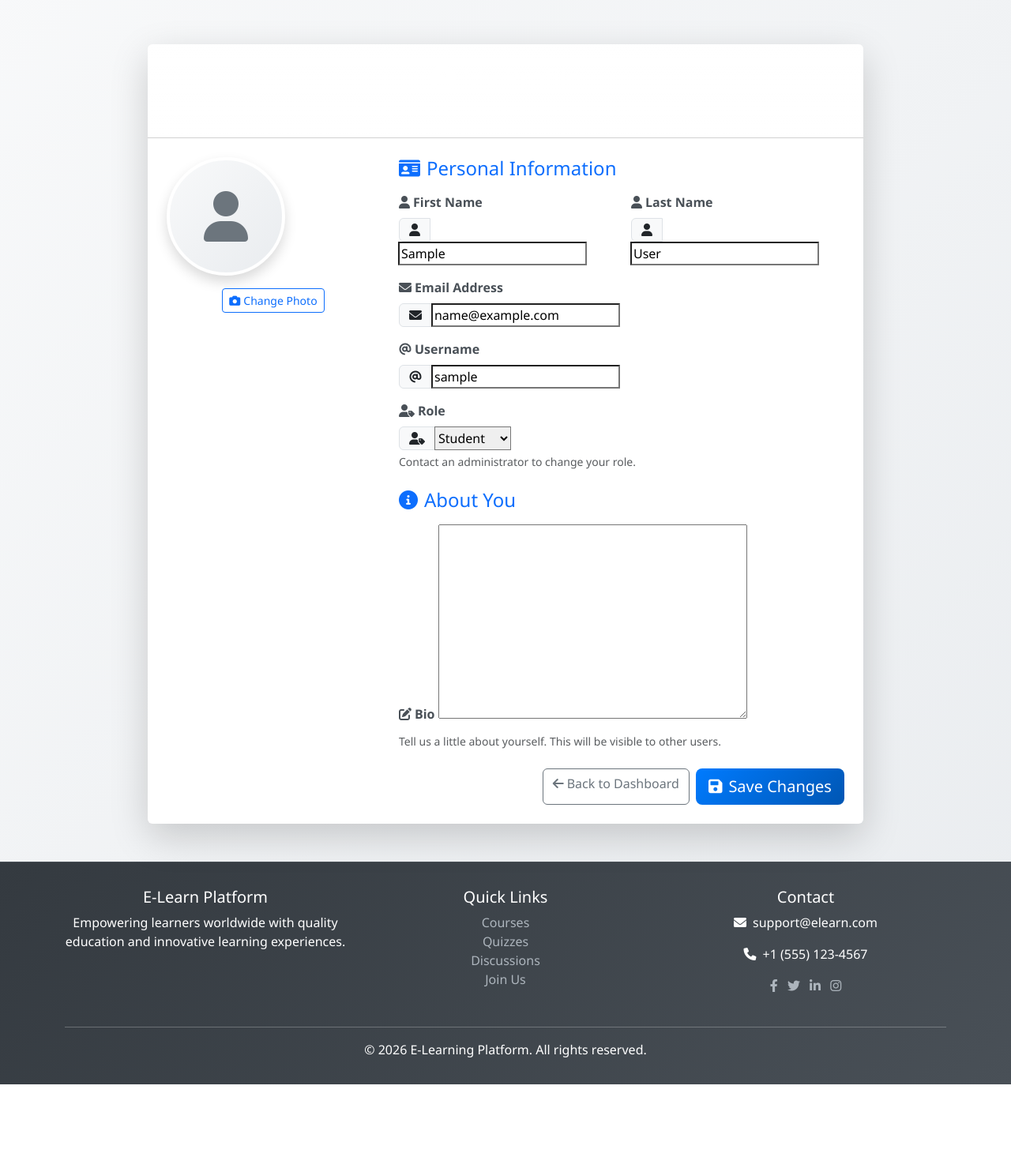
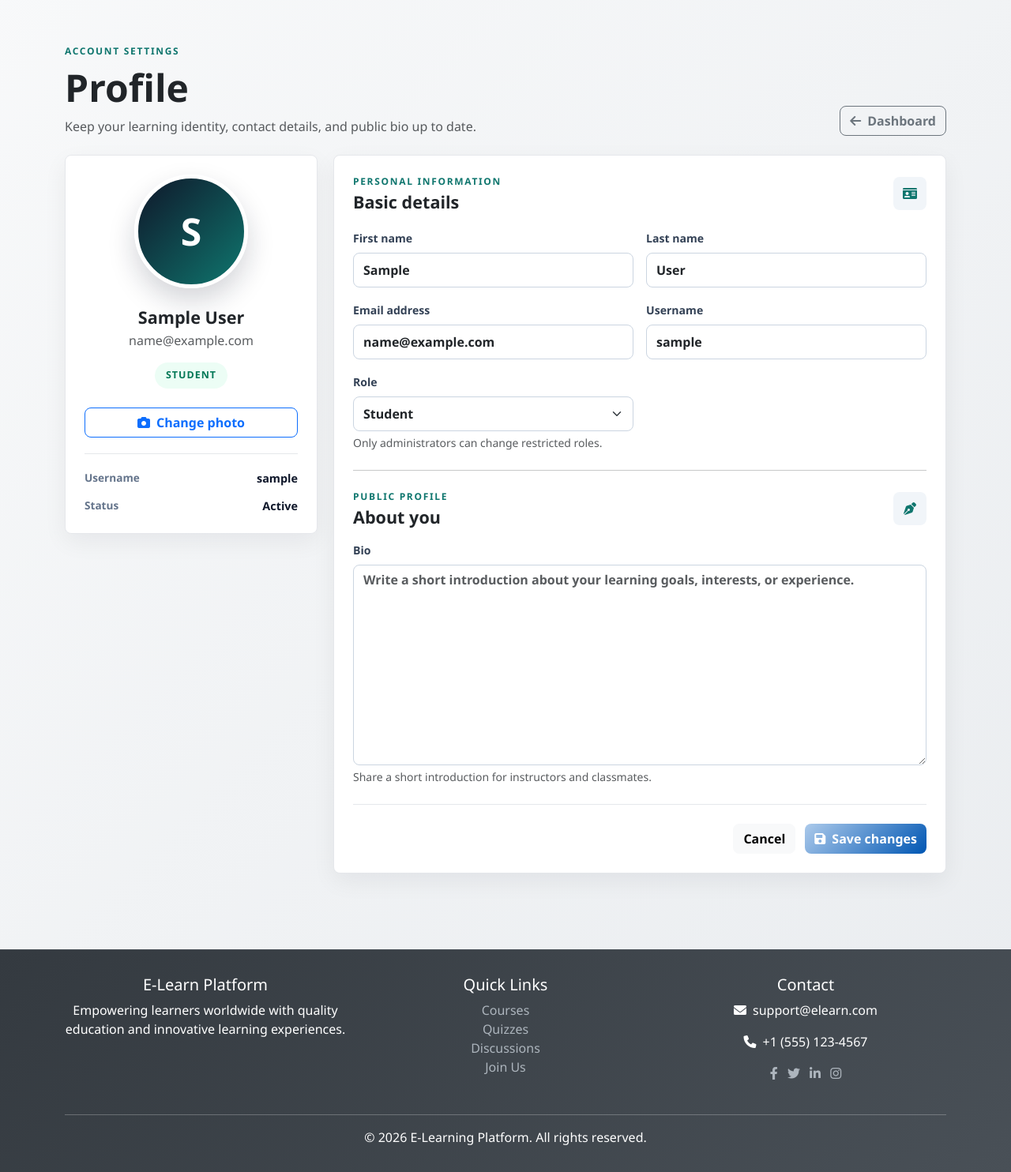
Before and after one commit to moni-rem/python-final, a Django app: page /accounts/profile/ in a window 1280 px wide. Shown: the part 62-1546 px from the top of the page at 79% size. Before the commit the page ends 1435 px from the top, so only its background shows below. Run offline with Django 5.2, Linux system fonts and the light colour scheme; the visitor is signed in with stand-in values (Sample User, id 1); data comes from the database, SQL or seed files in the repository.

Commit message:
re design profile

```diff
--- a/accounts/forms.py
+++ b/accounts/forms.py
@@ -53,6 +53,24 @@ class UserProfileUpdateForm(forms.ModelForm):
             self.fields['username'].initial = self.instance.user.username
             self.fields['role'].initial = self.instance.user.role
 
+        placeholders = {
+            'first_name': 'First name',
+            'last_name': 'Last name',
+            'email': 'you@example.com',
+            'username': 'Username',
+            'bio': 'Write a short introduction about your learning goals, interests, or experience.',
+        }
+
+        for name, field in self.fields.items():
+            css_class = 'form-select' if name == 'role' else 'form-control'
+            if name == 'avatar':
+                css_class = 'form-control'
+
+            field.widget.attrs.update({
+                'class': css_class,
+                'placeholder': placeholders.get(name, ''),
+            })
+
         # Disable role field for non-admin users
         if user and not (user.role == 'admin' or user.is_staff or user.is_superuser):
             self.fields['role'].disabled = True
--- a/templates/accounts/profile.html
+++ b/templates/accounts/profile.html
@@ -1,232 +1,373 @@
 {% extends 'base.html' %}
 {% block title %}Profile - E-Learning Platform{% endblock %}
 {% block content %}
-<div class="container my-5">
-    <div class="row justify-content-center">
-        <div class="col-lg-10">
-            <div class="card shadow-lg border-0">
-                <div class="card-header bg-gradient text-white text-center py-4">
-                    <h2 class="mb-0"><i class="fas fa-user-circle me-2"></i>My Profile</h2>
-                    <p class="mb-0 mt-2">Manage your account information and preferences</p>
+<div class="profile-page py-4 py-lg-5">
+    <div class="profile-shell">
+        <div class="profile-heading">
+            <div>
+                <p class="eyebrow mb-2">Account settings</p>
+                <h1 class="mb-2">Profile</h1>
+                <p class="text-muted mb-0">Keep your learning identity, contact details, and public bio up to date.</p>
             </div>
-                <div class="card-body p-4">
-                    <div class="row">
-                        <!-- Profile Picture Section -->
-                        <div class="col-md-4 text-center mb-4">
-                            <div class="profile-avatar-container">
-                                {% if profile.avatar %}
-                                    <img src="{{ profile.avatar.url }}" alt="Profile Avatar" class="profile-avatar img-fluid rounded-circle shadow" id="avatar-preview">
-                                {% else %}
-                                    <div class="profile-avatar-placeholder rounded-circle shadow d-flex align-items-center justify-content-center bg-light" id="avatar-preview">
-                                        <i class="fas fa-user fa-4x text-secondary"></i>
-                                    </div>
-                                {% endif %}
-                                <div class="mt-3">
-                                    <label for="{{ form.avatar.id_for_label }}" class="btn btn-outline-primary btn-sm">
-                                        <i class="fas fa-camera me-1"></i>Change Photo
-                                    </label>
-                                </div>
-                            </div>
+            <a href="{% url 'dashboard' %}" class="btn btn-outline-secondary">
+                <i class="fas fa-arrow-left me-2"></i>Dashboard
+            </a>
         </div>
 
-                        <!-- Profile Form Section -->
-                        <div class="col-md-8">
-                            <form method="post" enctype="multipart/form-data" class="profile-form">
+        <form method="post" enctype="multipart/form-data" class="profile-grid">
             {% csrf_token %}
 
-                                <!-- Personal Information -->
-                                <div class="mb-4">
-                                    <h4 class="mb-3 text-primary"><i class="fas fa-id-card me-2"></i>Personal Information</h4>
-                                    <div class="row">
-                                        <div class="col-md-6 mb-3">
-                                            <label for="{{ form.first_name.id_for_label }}" class="form-label fw-bold">
-                                                <i class="fas fa-user me-1"></i>First Name
-                                            </label>
-                                            <div class="input-group">
-                                                <span class="input-group-text"><i class="fas fa-user"></i></span>
-                                                {{ form.first_name }}
-                                            </div>
-                                            {% if form.first_name.errors %}
-                                                <div class="text-danger small mt-1">
-                                                    {% for error in form.first_name.errors %}{{ error }}{% endfor %}
+            <aside class="profile-panel profile-summary-card">
+                <div class="avatar-wrap">
+                    {% if profile.avatar %}
+                        <img src="{{ profile.avatar.url }}" alt="Profile avatar" class="profile-avatar" id="avatar-preview">
+                    {% else %}
+                        <div class="profile-avatar profile-avatar-placeholder" id="avatar-preview">
+                            <span>{{ user.first_name|first|default:user.username|first|upper }}</span>
                         </div>
                     {% endif %}
                 </div>
-                                        <div class="col-md-6 mb-3">
-                                            <label for="{{ form.last_name.id_for_label }}" class="form-label fw-bold">
-                                                <i class="fas fa-user me-1"></i>Last Name
+
+                <h2 class="mt-4 mb-1">{{ user.get_full_name|default:user.username }}</h2>
+                <p class="text-muted mb-3">{{ user.email|default:"No email added" }}</p>
+                <span class="role-pill">{{ user.get_role_display|default:user.role }}</span>
+
+                <label for="{{ form.avatar.id_for_label }}" class="btn btn-outline-primary w-100 mt-4">
+                    <i class="fas fa-camera me-2"></i>Change photo
                 </label>
-                                            <div class="input-group">
-                                                <span class="input-group-text"><i class="fas fa-user"></i></span>
-                                                {{ form.last_name }}
-                                            </div>
-                                            {% if form.last_name.errors %}
-                                                <div class="text-danger small mt-1">
-                                                    {% for error in form.last_name.errors %}{{ error }}{% endfor %}
+                <div class="d-none">{{ form.avatar }}</div>
+                {% if form.avatar.errors %}
+                    <div class="text-danger small mt-2">
+                        {% for error in form.avatar.errors %}{{ error }}{% endfor %}
                     </div>
                 {% endif %}
+
+                <div class="profile-meta">
+                    <div>
+                        <span>Username</span>
+                        <strong>{{ user.username }}</strong>
+                    </div>
+                    <div>
+                        <span>Status</span>
+                        <strong>{% if user.is_active %}Active{% else %}Inactive{% endif %}</strong>
                     </div>
                 </div>
-                                    <div class="mb-3">
-                                        <label for="{{ form.email.id_for_label }}" class="form-label fw-bold">
-                                            <i class="fas fa-envelope me-1"></i>Email Address
-                                        </label>
-                                        <div class="input-group">
-                                            <span class="input-group-text"><i class="fas fa-envelope"></i></span>
-                                            {{ form.email }}
+            </aside>
+
+            <section class="profile-panel">
+                <div class="section-title">
+                    <div>
+                        <p class="eyebrow mb-1">Personal information</p>
+                        <h2>Basic details</h2>
                     </div>
-                                        {% if form.email.errors %}
-                                            <div class="text-danger small mt-1">
-                                                {% for error in form.email.errors %}{{ error }}{% endfor %}
+                    <i class="fas fa-id-card"></i>
                 </div>
+
+                <div class="row g-3">
+                    <div class="col-md-6">
+                        <label for="{{ form.first_name.id_for_label }}" class="form-label">First name</label>
+                        {{ form.first_name }}
+                        {% if form.first_name.errors %}
+                            <div class="text-danger small mt-1">{% for error in form.first_name.errors %}{{ error }}{% endfor %}</div>
                         {% endif %}
                     </div>
-                                    <div class="mb-3">
-                                        <label for="{{ form.username.id_for_label }}" class="form-label fw-bold">
-                                            <i class="fas fa-at me-1"></i>Username
-                                        </label>
-                                        <div class="input-group">
-                                            <span class="input-group-text"><i class="fas fa-at"></i></span>
-                                            {{ form.username }}
-                                        </div>
-                                        {% if form.username.errors %}
-                                            <div class="text-danger small mt-1">
-                                                {% for error in form.username.errors %}{{ error }}{% endfor %}
-                                            </div>
+                    <div class="col-md-6">
+                        <label for="{{ form.last_name.id_for_label }}" class="form-label">Last name</label>
+                        {{ form.last_name }}
+                        {% if form.last_name.errors %}
+                            <div class="text-danger small mt-1">{% for error in form.last_name.errors %}{{ error }}{% endfor %}</div>
                         {% endif %}
                     </div>
-                                    <div class="mb-3">
-                                        <label for="{{ form.role.id_for_label }}" class="form-label fw-bold">
-                                            <i class="fas fa-user-tag me-1"></i>Role
-                                        </label>
-                                        <div class="input-group">
-                                            <span class="input-group-text"><i class="fas fa-user-tag"></i></span>
+                    <div class="col-md-6">
+                        <label for="{{ form.email.id_for_label }}" class="form-label">Email address</label>
+                        {{ form.email }}
+                        {% if form.email.errors %}
+                            <div class="text-danger small mt-1">{% for error in form.email.errors %}{{ error }}{% endfor %}</div>
+                        {% endif %}
+                    </div>
+                    <div class="col-md-6">
+                        <label for="{{ form.username.id_for_label }}" class="form-label">Username</label>
+                        {{ form.username }}
+                        {% if form.username.errors %}
+                            <div class="text-danger small mt-1">{% for error in form.username.errors %}{{ error }}{% endfor %}</div>
+                        {% endif %}
+                    </div>
+                    <div class="col-md-6">
+                        <label for="{{ form.role.id_for_label }}" class="form-label">Role</label>
                         {{ form.role }}
-                                        </div>
-                                        <div class="form-text">Contact an administrator to change your role.</div>
+                        <div class="form-text">Only administrators can change restricted roles.</div>
                         {% if form.role.errors %}
-                                            <div class="text-danger small mt-1">
-                                                {% for error in form.role.errors %}{{ error }}{% endfor %}
-                                            </div>
+                            <div class="text-danger small mt-1">{% for error in form.role.errors %}{{ error }}{% endfor %}</div>
                         {% endif %}
                     </div>
                 </div>
 
-                                <!-- About Section -->
-                                <div class="mb-4">
-                                    <h4 class="mb-3 text-primary"><i class="fas fa-info-circle me-2"></i>About You</h4>
-                                    <div class="mb-3">
-                                        <label for="{{ form.bio.id_for_label }}" class="form-label fw-bold">
-                                            <i class="fas fa-edit me-1"></i>Bio
-                                        </label>
+                <hr class="my-4">
+
+                <div class="section-title compact">
+                    <div>
+                        <p class="eyebrow mb-1">Public profile</p>
+                        <h2>About you</h2>
+                    </div>
+                    <i class="fas fa-pen-nib"></i>
+                </div>
+
+                <div>
+                    <label for="{{ form.bio.id_for_label }}" class="form-label">Bio</label>
                     {{ form.bio }}
-                                        <div class="form-text">Tell us a little about yourself. This will be visible to other users.</div>
+                    <div class="form-text">Share a short introduction for instructors and classmates.</div>
                     {% if form.bio.errors %}
-                                            <div class="text-danger small mt-1">
-                                                {% for error in form.bio.errors %}{{ error }}{% endfor %}
-                                            </div>
+                        <div class="text-danger small mt-1">{% for error in form.bio.errors %}{{ error }}{% endfor %}</div>
                     {% endif %}
                 </div>
-                                </div>
 
-                                <!-- Avatar Upload (Hidden but accessible) -->
-                                <div class="d-none">
-                                    {{ form.avatar }}
-                                </div>
-
-                                <!-- Action Buttons -->
-                                <div class="d-flex gap-2 justify-content-end">
-                                    <a href="{% url 'dashboard' %}" class="btn btn-outline-secondary">
-                                        <i class="fas fa-arrow-left me-1"></i>Back to Dashboard
-                                    </a>
-                                    <button type="submit" class="btn btn-primary btn-lg">
-                                        <i class="fas fa-save me-2"></i>Save Changes
+                <div class="profile-actions">
+                    <a href="{% url 'dashboard' %}" class="btn btn-light">Cancel</a>
+                    <button type="submit" class="btn btn-primary">
+                        <i class="fas fa-save me-2"></i>Save changes
                     </button>
                 </div>
+            </section>
         </form>
-                        </div>
-                    </div>
-                </div>
-            </div>
-        </div>
     </div>
 </div>
 
 <style>
-.profile-avatar-container {
-    position: relative;
+.profile-page {
+    min-height: calc(100vh - 70px);
 }
 
-.profile-avatar, .profile-avatar-placeholder {
-    width: 150px;
-    height: 150px;
+.profile-shell {
+    max-width: 1120px;
+    margin: 0 auto;
+}
+
+.profile-heading {
+    display: flex;
+    align-items: flex-end;
+    justify-content: space-between;
+    gap: 1rem;
+    margin-bottom: 1.5rem;
+}
+
+.profile-heading h1 {
+    font-size: clamp(2rem, 4vw, 3rem);
+    font-weight: 800;
+    letter-spacing: 0;
+}
+
+.eyebrow {
+    color: #0f766e;
+    font-size: 0.75rem;
+    font-weight: 800;
+    letter-spacing: 0.14em;
+    text-transform: uppercase;
+}
+
+.profile-grid {
+    display: grid;
+    grid-template-columns: 320px minmax(0, 1fr);
+    gap: 1.25rem;
+    align-items: start;
+}
+
+.profile-panel {
+    background: #fff;
+    border: 1px solid #e5e7eb;
+    border-radius: 8px;
+    box-shadow: 0 10px 30px rgba(15, 23, 42, 0.06);
+    padding: 1.5rem;
+}
+
+.profile-summary-card {
+    position: sticky;
+    top: 92px;
+    text-align: center;
+}
+
+.avatar-wrap {
+    display: flex;
+    justify-content: center;
+}
+
+.profile-avatar {
+    width: 144px;
+    height: 144px;
+    border-radius: 50%;
     object-fit: cover;
-    border: 4px solid #fff;
-    box-shadow: 0 4px 8px rgba(0, 0, 0, 0.1);
+    border: 5px solid #fff;
+    box-shadow: 0 16px 34px rgba(15, 23, 42, 0.18);
 }
 
 .profile-avatar-placeholder {
-    background: linear-gradient(135deg, #f8f9fa 0%, #e9ecef 100%);
+    display: flex;
+    align-items: center;
+    justify-content: center;
+    background: linear-gradient(135deg, #0f172a, #0f766e);
+    color: #fff;
 }
 
-.card-header.bg-gradient {
-    background: linear-gradient(135deg, #667eea 0%, #764ba2 100%);
+.profile-avatar-placeholder span {
+    font-size: 3rem;
+    font-weight: 800;
 }
 
-.input-group-text {
-    background: #f8f9fa;
-    border-color: #dee2e6;
+.profile-summary-card h2 {
+    font-size: 1.35rem;
+    font-weight: 800;
 }
 
-.form-control:focus {
-    border-color: #667eea;
-    box-shadow: 0 0 0 0.2rem rgba(102, 126, 234, 0.25);
+.role-pill {
+    display: inline-flex;
+    align-items: center;
+    border-radius: 999px;
+    background: #ecfdf5;
+    color: #047857;
+    padding: 0.45rem 0.85rem;
+    font-size: 0.78rem;
+    font-weight: 800;
+    text-transform: uppercase;
+    letter-spacing: 0.08em;
 }
 
-.btn-outline-primary:hover {
-    background-color: #667eea;
-    border-color: #667eea;
+.profile-meta {
+    margin-top: 1.25rem;
+    padding-top: 1.25rem;
+    border-top: 1px solid #e5e7eb;
+    display: grid;
+    gap: 0.85rem;
+    text-align: left;
 }
 
-.profile-form .form-label {
-    color: #495057;
-    margin-bottom: 0.5rem;
+.profile-meta div {
+    display: flex;
+    justify-content: space-between;
+    gap: 1rem;
 }
 
-@media (max-width: 768px) {
-    .profile-avatar, .profile-avatar-placeholder {
-        width: 120px;
-        height: 120px;
+.profile-meta span {
+    color: #64748b;
+    font-size: 0.85rem;
+    font-weight: 700;
 }
 
-    .card-header h2 {
-        font-size: 1.5rem;
+.profile-meta strong {
+    color: #0f172a;
+    font-size: 0.9rem;
+}
+
+.section-title {
+    display: flex;
+    align-items: center;
+    justify-content: space-between;
+    gap: 1rem;
+    margin-bottom: 1.25rem;
+}
+
+.section-title.compact {
+    margin-bottom: 1rem;
+}
+
+.section-title h2 {
+    margin: 0;
+    font-size: 1.35rem;
+    font-weight: 800;
+}
+
+.section-title > i {
+    width: 42px;
+    height: 42px;
+    display: inline-flex;
+    align-items: center;
+    justify-content: center;
+    border-radius: 8px;
+    background: #f1f5f9;
+    color: #0f766e;
+}
+
+.profile-panel .form-label {
+    color: #334155;
+    font-size: 0.88rem;
+    font-weight: 800;
+}
+
+.profile-panel .form-control,
+.profile-panel .form-select {
+    min-height: 44px;
+    border-color: #cbd5e1;
+    border-radius: 8px;
+    font-weight: 600;
+}
+
+.profile-panel textarea.form-control {
+    min-height: 150px;
+}
+
+.profile-panel .form-control:focus,
+.profile-panel .form-select:focus {
+    border-color: #0f766e;
+    box-shadow: 0 0 0 0.2rem rgba(15, 118, 110, 0.14);
+}
+
+.profile-actions {
+    display: flex;
+    justify-content: flex-end;
+    gap: 0.75rem;
+    margin-top: 1.5rem;
+    padding-top: 1.5rem;
+    border-top: 1px solid #e5e7eb;
+}
+
+.profile-actions .btn,
+.profile-heading .btn,
+.profile-summary-card .btn {
+    border-radius: 8px;
+    font-weight: 800;
+}
+
+@media (max-width: 991.98px) {
+    .profile-grid {
+        grid-template-columns: 1fr;
+    }
+
+    .profile-summary-card {
+        position: static;
+    }
+}
+
+@media (max-width: 575.98px) {
+    .profile-heading,
+    .profile-actions {
+        align-items: stretch;
+        flex-direction: column;
     }
 }
 </style>
 
 <script>
-// Avatar preview functionality
-document.getElementById('{{ form.avatar.id_for_label }}').addEventListener('change', function(e) {
+const avatarInput = document.getElementById('{{ form.avatar.id_for_label }}');
+if (avatarInput) {
+    avatarInput.addEventListener('change', function(e) {
         const file = e.target.files[0];
-    if (file) {
+        if (!file) return;
+
         const reader = new FileReader();
-        reader.onload = function(e) {
+        reader.onload = function(event) {
             const preview = document.getElementById('avatar-preview');
             if (preview.tagName === 'IMG') {
-                preview.src = e.target.result;
-            } else {
-                // Replace placeholder with image
+                preview.src = event.target.result;
+                return;
+            }
+
             const img = document.createElement('img');
-                img.src = e.target.result;
-                img.alt = 'Profile Avatar';
-                img.className = 'profile-avatar img-fluid rounded-circle shadow';
+            img.src = event.target.result;
+            img.alt = 'Profile avatar';
+            img.className = 'profile-avatar';
             img.id = 'avatar-preview';
             preview.parentNode.replaceChild(img, preview);
-            }
         };
         reader.readAsDataURL(file);
+    });
 }
-});
 </script>
 {% endblock %}
--- a/templates/base.html
+++ b/templates/base.html
@@ -48,11 +48,11 @@
             color: #fff;
         }
         .btn-primary {
-            background: linear-gradient(135deg, #007bff 0%, #0056b3 100%);
+            background: linear-gradient(135deg, #accaeb 0%, #0056b3 100%);
             border: none;
         }
         .btn-primary:hover {
-            background: linear-gradient(135deg, #0056b3 0%, #004085 100%);
+            background: linear-gradient(135deg, #78593e 0%, #004085 100%);
         }
         .hero-section {
             background: linear-gradient(135deg, #050505 0%, #111827 100%);
```
Lines whose indentation alone changed are shown as unchanged.
